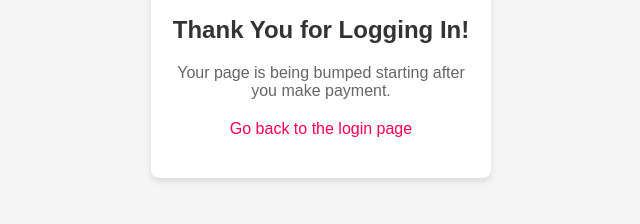
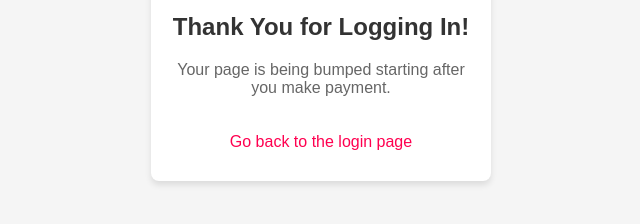
Before and after one commit to TheLocalGDC/ttt, a plain HTML site: page template/thank-you.html in a window 1280 px wide. Shown: the part 372-596 px from the top of the page, without its empty margins (319-959 px from the left). Drawn offline with Linux system fonts and the light colour scheme.

Commit message:
Update styles.css

```diff
--- a/static/styles.css
+++ b/static/styles.css
@@ -33,7 +33,7 @@ h2 {
 p {
   font-size: 1rem;
   color: #666;
-  margin-bottom: 20px;
+  margin-bottom: 10px;
 }
 
 .disclaimer {
@@ -90,9 +90,9 @@ a:hover {
   font-size: 0.9rem;
 }
 
-/* Thank You Page Specific Styles */
-.thank-you-message {
-  font-size: 1.1rem;
-  color: #444;
-  margin-bottom: 20px;
+.back-link {
+  display: inline-block;
+  margin-top: 20px;
+  font-size: 1rem;
+  color: #ff0050;
 }
```
